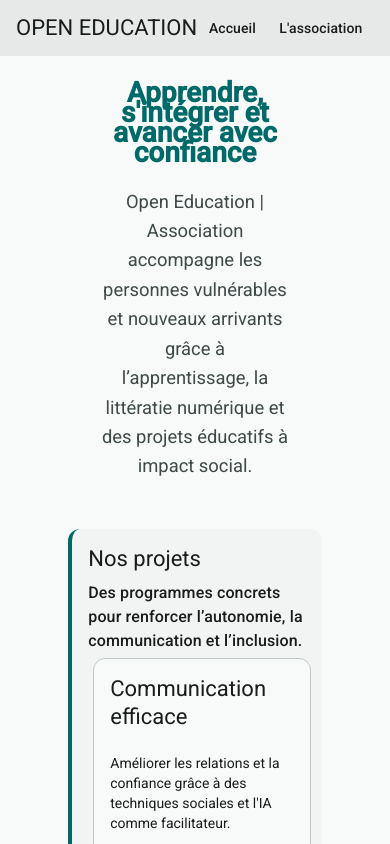
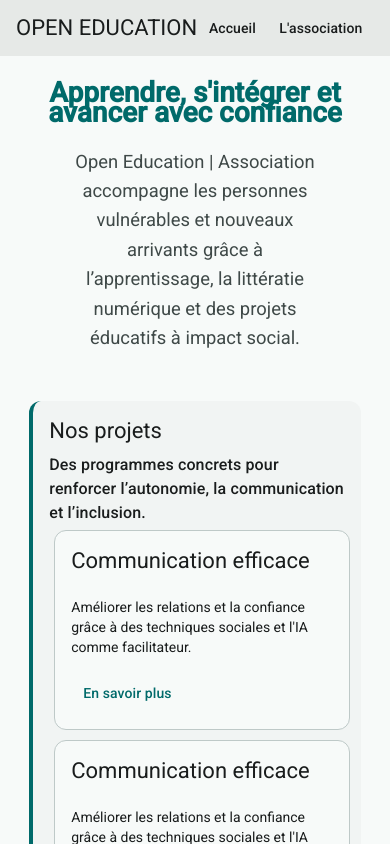
Before and after one commit to AntoineHazebrouck/open-education, an Angular app in the folder open-education-frontend/: page / in a window 390 px wide. Built offline with nearby package versions, Linux system fonts and the light colour scheme.

Commit message:
removed mobile padding

```diff
--- a/open-education-frontend/src/app/components/app/app.css
+++ b/open-education-frontend/src/app/components/app/app.css
@@ -12,10 +12,20 @@
 	overflow-y: auto;
 }
 
+/* mobile */
 .page-area {
 	padding-top: 2%;
-	/* TODO change for mobile */
-	padding-left: 17.5%;
-	padding-right: 17.5%;
+	padding-left: 7.5%;
+	padding-right: 7.5%;
 	padding-bottom: 2%;
 }
+
+/* desktops */
+@media (min-width: 768px) {
+	.page-area {
+		padding-top: 2%;
+		padding-left: 17.5%;
+		padding-right: 17.5%;
+		padding-bottom: 2%;
+	}
+}
```
